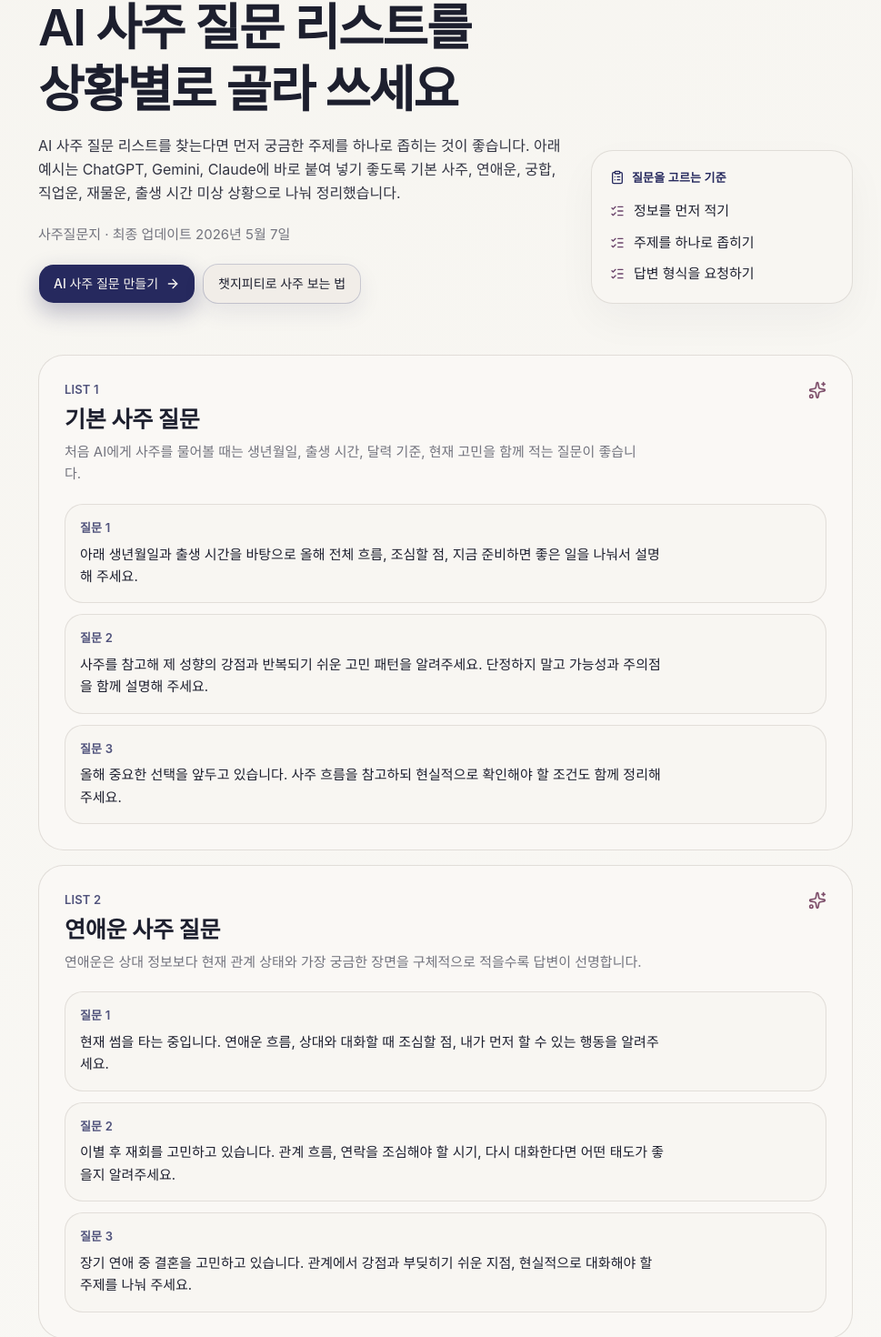
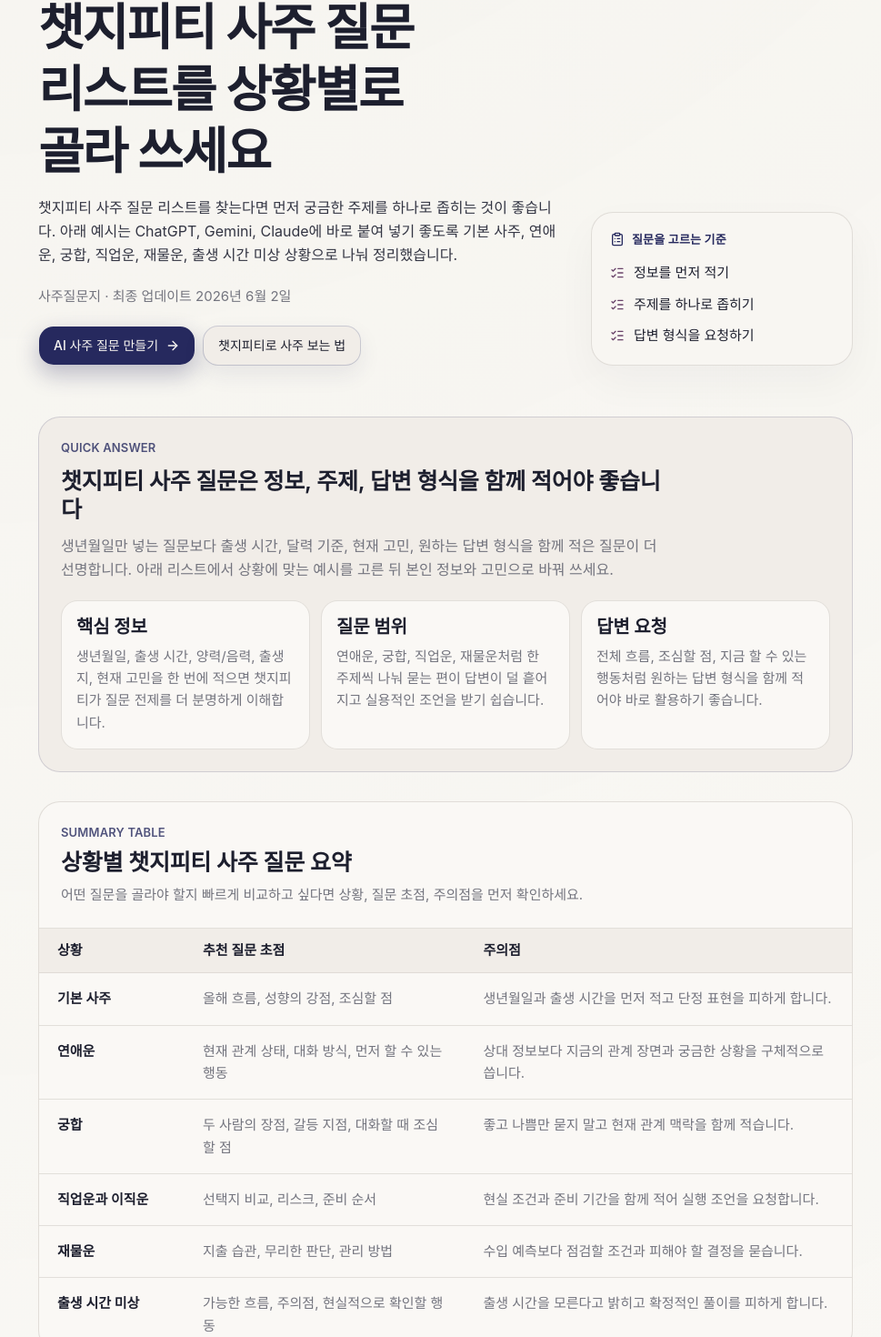
Before and after one commit to song-chaeyoung/SajuPrompt, a Next.js app: page /guide/ai-saju-question-list in a window 1280 px wide. Shown: the part 147-1617 px from the top of the page at 91% size, without its empty margins (150-1119 px from the left). Built offline with nearby package versions, Linux system fonts and the light colour scheme; no server answers.

Commit message:
feat: improve saju question guide search content

```diff
--- a/app/guide/ai-saju-question-list/page.tsx
+++ b/app/guide/ai-saju-question-list/page.tsx
@@ -117,7 +117,63 @@ const QUALITY_CHECKS = [
   },
 ];
 
+const ANSWER_SUMMARY = [
+  {
+    title: "핵심 정보",
+    description:
+      "생년월일, 출생 시간, 양력/음력, 출생지, 현재 고민을 한 번에 적으면 챗지피티가 질문 전제를 더 분명하게 이해합니다.",
+  },
+  {
+    title: "질문 범위",
+    description:
+      "연애운, 궁합, 직업운, 재물운처럼 한 주제씩 나눠 묻는 편이 답변이 덜 흩어지고 실용적인 조언을 받기 쉽습니다.",
+  },
+  {
+    title: "답변 요청",
+    description:
+      "전체 흐름, 조심할 점, 지금 할 수 있는 행동처럼 원하는 답변 형식을 함께 적어야 바로 활용하기 좋습니다.",
+  },
+];
+
+const QUESTION_SUMMARY_ROWS = [
+  {
+    situation: "기본 사주",
+    focus: "올해 흐름, 성향의 강점, 조심할 점",
+    caution: "생년월일과 출생 시간을 먼저 적고 단정 표현을 피하게 합니다.",
+  },
+  {
+    situation: "연애운",
+    focus: "현재 관계 상태, 대화 방식, 먼저 할 수 있는 행동",
+    caution: "상대 정보보다 지금의 관계 장면과 궁금한 상황을 구체적으로 씁니다.",
+  },
+  {
+    situation: "궁합",
+    focus: "두 사람의 장점, 갈등 지점, 대화할 때 조심할 점",
+    caution: "좋고 나쁨만 묻지 말고 현재 관계 맥락을 함께 적습니다.",
+  },
+  {
+    situation: "직업운과 이직운",
+    focus: "선택지 비교, 리스크, 준비 순서",
+    caution: "현실 조건과 준비 기간을 함께 적어 실행 조언을 요청합니다.",
+  },
+  {
+    situation: "재물운",
+    focus: "지출 습관, 무리한 판단, 관리 방법",
+    caution: "수입 예측보다 점검할 조건과 피해야 할 결정을 묻습니다.",
+  },
+  {
+    situation: "출생 시간 미상",
+    focus: "가능한 흐름, 주의점, 현실적으로 확인할 행동",
+    caution: "출생 시간을 모른다고 밝히고 확정적인 풀이를 피하게 합니다.",
+  },
+];
+
 const FAQ_ITEMS = [
+  {
+    question: "챗지피티 사주 질문 리스트는 어떻게 써야 하나요?",
+    answer:
+      "먼저 생년월일, 출생 시간, 양력/음력, 현재 고민을 적고 아래 질문 예시 중 현재 상황에 가장 가까운 문장을 골라 본인 말로 바꾸는 편이 좋습니다. 질문에는 원하는 답변 형식까지 함께 넣어야 챗지피티 답변이 더 구체적으로 정리됩니다.",
+  },
   {
     question: "AI 사주 질문 리스트는 그대로 복사해 써도 되나요?",
     answer:
@@ -127,6 +183,11 @@ const FAQ_ITEMS = [
     question: "ChatGPT, Gemini, Claude에 같은 질문을 써도 되나요?",
     answer:
       "가능합니다. 다만 각 AI의 답변 방식이 다르므로 같은 질문을 쓰더라도 답변을 참고용으로 비교하고, 중요한 결정은 현실 조건과 함께 판단해야 합니다.",
+  },
+  {
+    question: "챗지피티에 사주를 물어볼 때 가장 중요한 정보는 무엇인가요?",
+    answer:
+      "생년월일, 출생 시간, 양력/음력 기준, 출생지, 현재 고민이 가장 중요합니다. 출생 시간을 모른다면 모른다고 명확히 적고, 확정적인 풀이보다 가능한 흐름과 주의점 중심으로 설명해 달라고 요청하는 것이 안전합니다.",
   },
   {
     question: "사주 질문은 몇 개까지 한 번에 넣는 것이 좋나요?",
@@ -173,13 +234,13 @@ export default function AiSajuQuestionListGuidePage() {
 
             <div className="space-y-4">
               <h1 className="max-w-[12em] text-[clamp(2.2rem,1.75rem+2.1vw,4.1rem)] font-semibold tracking-[-0.035em] text-foreground [text-wrap:balance] [word-break:keep-all]">
-                AI 사주 질문 리스트를 상황별로 골라 쓰세요
+                챗지피티 사주 질문 리스트를 상황별로 골라 쓰세요
               </h1>
               <p className="type-body max-w-[42rem] text-[color:color-mix(in_oklch,var(--foreground)_72%,var(--muted-foreground)_28%)] sm:text-[1.0625rem]">
-                AI 사주 질문 리스트를 찾는다면 먼저 궁금한 주제를 하나로
-                좁히는 것이 좋습니다. 아래 예시는 ChatGPT, Gemini, Claude에
-                바로 붙여 넣기 좋도록 기본 사주, 연애운, 궁합, 직업운,
-                재물운, 출생 시간 미상 상황으로 나눠 정리했습니다.
+                챗지피티 사주 질문 리스트를 찾는다면 먼저 궁금한 주제를
+                하나로 좁히는 것이 좋습니다. 아래 예시는 ChatGPT, Gemini,
+                Claude에 바로 붙여 넣기 좋도록 기본 사주, 연애운, 궁합,
+                직업운, 재물운, 출생 시간 미상 상황으로 나눠 정리했습니다.
               </p>
             </div>
 
@@ -222,6 +283,90 @@ export default function AiSajuQuestionListGuidePage() {
             </ul>
           </aside>
         </header>
+
+        <section className="mb-8 rounded-[1.5rem] border border-primary/16 bg-[color-mix(in_oklch,var(--primary)_5%,var(--background)_95%)] p-5 sm:p-6">
+          <div className="max-w-2xl space-y-3">
+            <p className="type-caption font-semibold tracking-[0.08em] text-primary/80">
+              QUICK ANSWER
+            </p>
+            <h2 className="type-title-md font-semibold text-foreground">
+              챗지피티 사주 질문은 정보, 주제, 답변 형식을 함께 적어야 좋습니다
+            </h2>
+            <p className="type-body text-muted-foreground">
+              생년월일만 넣는 질문보다 출생 시간, 달력 기준, 현재 고민,
+              원하는 답변 형식을 함께 적은 질문이 더 선명합니다. 아래
+              리스트에서 상황에 맞는 예시를 고른 뒤 본인 정보와 고민으로
+              바꿔 쓰세요.
+            </p>
+          </div>
+
+          <div className="mt-5 grid gap-3 md:grid-cols-3">
+            {ANSWER_SUMMARY.map((item) => (
+              <section
+                key={item.title}
+                className="rounded-[1.15rem] border border-border/70 bg-[color-mix(in_oklch,var(--background)_78%,var(--card)_22%)] p-4"
+              >
+                <h3 className="type-title-sm font-semibold text-foreground">
+                  {item.title}
+                </h3>
+                <p className="mt-2 type-body-sm text-muted-foreground">
+                  {item.description}
+                </p>
+              </section>
+            ))}
+          </div>
+        </section>
+
+        <section className="mb-8 overflow-hidden rounded-[1.5rem] border border-border/75 bg-[color-mix(in_oklch,var(--background)_78%,var(--card)_22%)]">
+          <div className="border-b border-border/70 p-5 sm:p-6">
+            <p className="type-caption font-semibold tracking-[0.08em] text-primary/80">
+              SUMMARY TABLE
+            </p>
+            <h2 className="mt-2 type-title-md font-semibold text-foreground">
+              상황별 챗지피티 사주 질문 요약
+            </h2>
+            <p className="mt-2 type-body-sm text-muted-foreground">
+              어떤 질문을 골라야 할지 빠르게 비교하고 싶다면 상황, 질문 초점,
+              주의점을 먼저 확인하세요.
+            </p>
+          </div>
+
+          <div className="overflow-x-auto">
+            <table className="w-full min-w-[44rem] border-collapse text-left type-body-sm">
+              <thead className="bg-[color-mix(in_oklch,var(--primary)_5%,var(--background)_95%)] text-foreground">
+                <tr>
+                  <th scope="col" className="w-[10rem] px-5 py-3 font-semibold">
+                    상황
+                  </th>
+                  <th scope="col" className="px-5 py-3 font-semibold">
+                    추천 질문 초점
+                  </th>
+                  <th scope="col" className="px-5 py-3 font-semibold">
+                    주의점
+                  </th>
+                </tr>
+              </thead>
+              <tbody>
+                {QUESTION_SUMMARY_ROWS.map((row) => (
+                  <tr key={row.situation} className="border-t border-border/70">
+                    <th
+                      scope="row"
+                      className="px-5 py-4 align-top font-semibold text-foreground"
+                    >
+                      {row.situation}
+                    </th>
+                    <td className="px-5 py-4 align-top text-muted-foreground">
+                      {row.focus}
+                    </td>
+                    <td className="px-5 py-4 align-top text-muted-foreground">
+                      {row.caution}
+                    </td>
+                  </tr>
+                ))}
+              </tbody>
+            </table>
+          </div>
+        </section>
 
         <section className="grid gap-4">
           {QUESTION_GROUPS.map((group, index) => (
@@ -321,7 +466,7 @@ export default function AiSajuQuestionListGuidePage() {
               FAQ
             </p>
             <h2 className="type-title-md font-semibold text-foreground">
-              AI 사주 질문 리스트를 쓸 때 자주 묻는 질문
+              챗지피티 사주 질문 리스트를 쓸 때 자주 묻는 질문
             </h2>
             <p className="type-body text-muted-foreground">
               질문 리스트는 시작점입니다. 내 정보와 고민을 더할수록 답변도
--- a/app/guide/chatgpt-saju-how-to/page.tsx
+++ b/app/guide/chatgpt-saju-how-to/page.tsx
@@ -7,6 +7,7 @@ import { RelatedGuideLinks } from "@/app/guide/_components/related-guide-links";
 import { GuideArticleStructuredData } from "@/app/guide/_components/guide-structured-data";
 import { FORM_STEP_PATHS } from "@/shared/config/form-steps";
 import {
+  AI_SAJU_QUESTION_LIST_GUIDE,
   CHATGPT_SAJU_HOW_TO_GUIDE,
   CHATGPT_SAJU_PROMPT_GUIDE,
   COMPATIBILITY_SAJU_QUESTION_EXAMPLES_GUIDE,
@@ -386,14 +387,19 @@ export default function ChatGptSajuHowToGuidePage() {
             <p className="type-body-sm text-muted-foreground">
               질문문을 더 길고 정확하게 다듬고 싶다면 ChatGPT 사주 질문
               프롬프트 작성법에서 정보 순서와 답변 형식을 더 자세히 확인할 수
-              있습니다. 궁합만 따로 묻고 싶다면 궁합 사주 질문 예시도 함께
-              참고해 보세요.
+              있습니다. 바로 복사할 예시가 필요하다면 챗지피티 사주 질문
+              리스트를 먼저 훑어보세요.
             </p>
             <div className="mt-4 grid gap-2">
               <Button asChild className="w-full" data-icon="inline-end">
                 <Link href={CHATGPT_SAJU_PROMPT_GUIDE.path}>
                   프롬프트 작성법 보기
                   <ArrowRight className="size-4" aria-hidden />
+                </Link>
+              </Button>
+              <Button asChild className="w-full" variant="secondary">
+                <Link href={AI_SAJU_QUESTION_LIST_GUIDE.path}>
+                  챗지피티 사주 질문 리스트
                 </Link>
               </Button>
               <Button asChild className="w-full" variant="secondary">
@@ -459,6 +465,13 @@ export default function ChatGptSajuHowToGuidePage() {
           >
             ChatGPT 사주 질문 프롬프트 작성법
           </Link>
+          <span aria-hidden>·</span>
+          <Link
+            href={AI_SAJU_QUESTION_LIST_GUIDE.path}
+            className="font-semibold text-foreground underline-offset-4 hover:underline"
+          >
+            챗지피티 사주 질문 리스트
+          </Link>
         </footer>
       </article>
     </main>
--- a/app/layout.tsx
+++ b/app/layout.tsx
@@ -50,6 +50,7 @@ export const metadata: Metadata = {
     "ChatGPT 사주 질문",
     "ChatGPT 사주 프롬프트",
     "챗지피티 사주",
+    "챗지피티 사주 질문 리스트",
     "AI 사주 질문",
     "AI 사주 질문 도우미",
     "사주 풀이 도우미",
--- a/proxy.ts
+++ b/proxy.ts
@@ -6,6 +6,7 @@ Saju Prompt is available at https://saju-prompt.vercel.app.
 
 Useful routes:
 - /guide
+- /guide/ai-saju-question-list
 - /privacy
 - /api/saju-question
 
--- a/shared/config/guides.ts
+++ b/shared/config/guides.ts
@@ -31,8 +31,8 @@ export const AI_SAJU_QUESTION_LIST_GUIDE = {
   primaryKeyword: "AI 사주 질문 리스트",
   intent: "AI 사주 질문 예시를 한 번에 훑고 바로 복사해 쓰려는 사용자",
   publishedAt: "2026-05-07T00:00:00+09:00",
-  modifiedAt: "2026-05-07T00:00:00+09:00",
-  displayDate: "2026년 5월 7일",
+  modifiedAt: "2026-06-02T00:00:00+09:00",
+  displayDate: "2026년 6월 2일",
   tags: ["질문 리스트", "예시 모음", "AI 사주"],
 } as const;
 
--- a/shared/ui/software-application-structured-data.tsx
+++ b/shared/ui/software-application-structured-data.tsx
@@ -17,7 +17,11 @@ export function SoftwareApplicationStructuredData() {
         "@type": "WebSite",
         "@id": websiteId,
         name: SITE_NAME,
-        alternateName: ["사주 질문지", "AI 사주 질문 도우미"],
+        alternateName: [
+          "사주 질문지",
+          "AI 사주 질문 도우미",
+          "챗지피티 사주 질문 리스트",
+        ],
         url: siteUrl,
         inLanguage: "ko-KR",
         publisher: {
```
Also changed, not shown: public/llms.txt, 2 other files (tests, documents, lock files or other folders).
